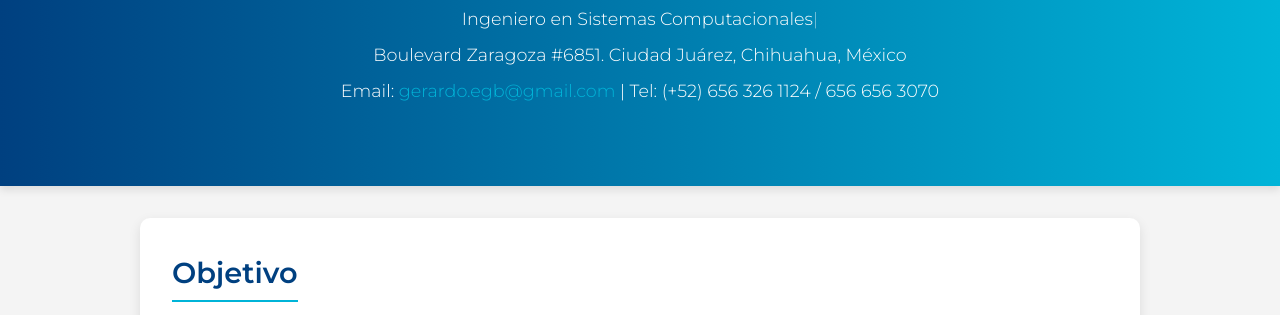
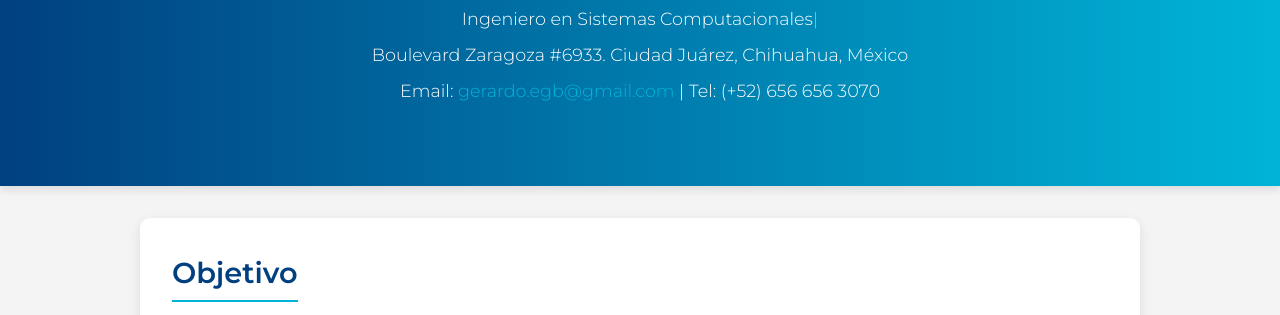
Before and after one commit to Ever1201/PortafolioEver, a plain HTML site: page index.html in a window 1280 px wide. Shown: the part 417-732 px from the top of the page. Drawn offline with Linux system fonts and the light colour scheme.

Commit message:
update
update

```diff
--- a/index.html
+++ b/index.html
@@ -15,8 +15,8 @@
       <img src="img/foto2.jpg" alt="Foto de Ever Gerardo García Botello" class="profile-pic">
       <h1>Ever Gerardo García Botello</h1>
       <p id="typewriter"></p>
-      <p>Boulevard Zaragoza #6851. Ciudad Juárez, Chihuahua, México</p>
-      <p>Email: <a href="mailto:gerardo.egb@gmail.com">gerardo.egb@gmail.com</a> | Tel: (+52) 656 326 1124 / 656 656 3070</p>
+      <p>Boulevard Zaragoza #6933. Ciudad Juárez, Chihuahua, México</p>
+      <p>Email: <a href="mailto:gerardo.egb@gmail.com">gerardo.egb@gmail.com</a> | Tel: (+52) 656 656 3070</p>
     </div>
   </header>
 
```
